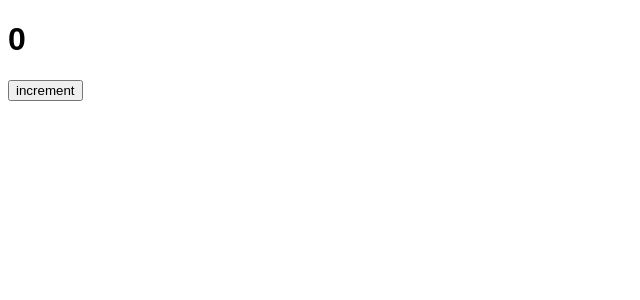
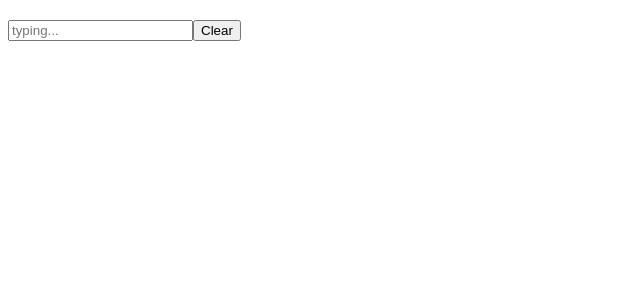
Before and after one commit to SochoeunKhorn/rean_react_js, a React (Vite) app: page / in a window 1280 px wide. Shown: the top 300 px of the page, without its empty margins (0-640 px from the left). Built offline with nearby package versions, Linux system fonts and the light colour scheme.

Commit message:
example useState and event

```diff
--- a/src/App.jsx
+++ b/src/App.jsx
@@ -1,10 +1,21 @@
 import { useState } from "react";
+
 const App = () => {
-  const [count, setCount] = useState(0);
+  const [value, setValue] = useState("");
+  function handleChange(e) {
+    setValue(e.target.value);
+    console.log(value);
+  }
   return (
     <div>
-      <h1>{count}</h1>
-      <button onClick={() => setCount(count + 1)}>increment</button>
+      <h2>{value}</h2>
+      <input
+        type="text"
+        placeholder="typing..."
+        value={value}
+        onChange={handleChange}
+      />
+      <button onClick={() => setValue("")}>Clear</button>
     </div>
   );
 };
```
